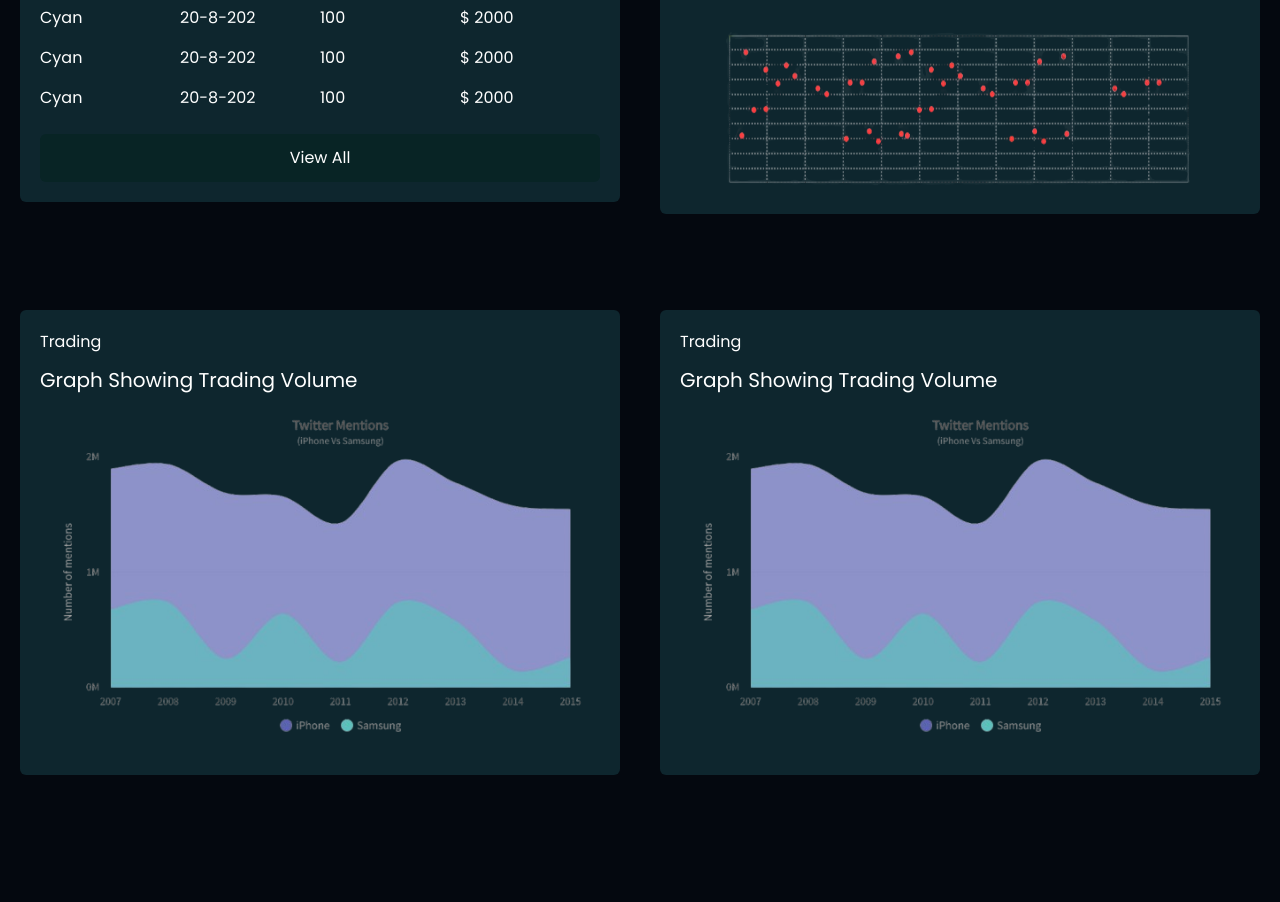
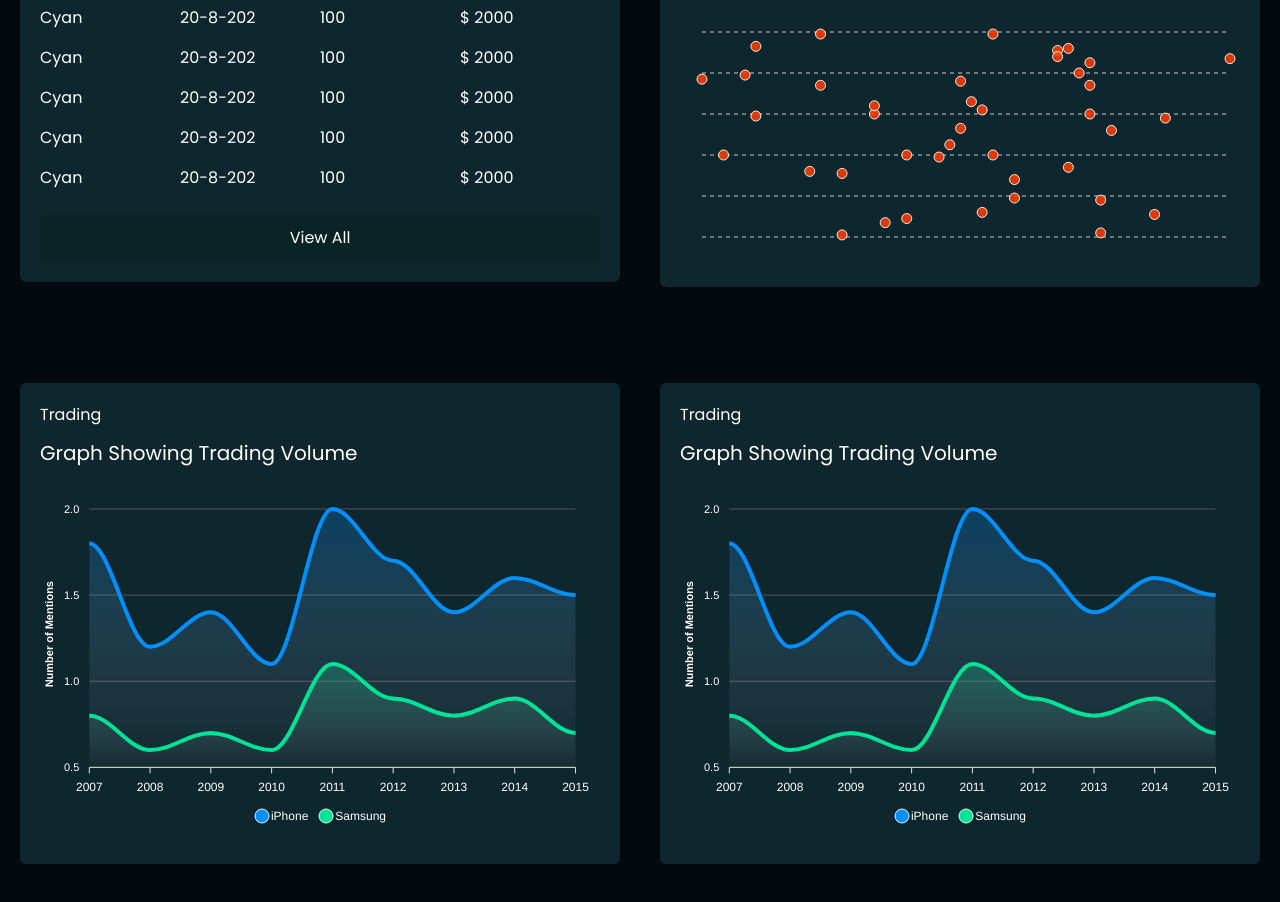
Before and after one commit to talha2224/Trading, a React (Vite) app: page /admin/home in a window 1280 px wide. Shown: the part 440-1342 px from the top of the page. Before the commit the page ends 1271 px from the top, so only its background shows below. Built offline with nearby package versions, Linux system fonts and the light colour scheme.

Commit message:
admin charts changes completed

```diff
--- a/src/components/ChartViews.jsx
+++ b/src/components/ChartViews.jsx
@@ -1,8 +1,90 @@
 import React from 'react'
 import DotGraph from '../assets/chart1.png'
 import Area1 from '../assets/area1.png'
+import Chart from "react-apexcharts";
+
+
+const options = {
+    chart: {
+        type: "scatter",
+        height: 350,
+        toolbar: {
+            show: false,
+        },
+        background: "transparent", // Matches your theme
+    },
+    xaxis: {
+        type: "numeric",
+        labels: { show: false }, // Removes X-axis labels
+        axisTicks: { show: false }, // Removes X-axis ticks
+        axisBorder: { show: false }, // Removes X-axis border
+    },
+    yaxis: {
+        labels: { show: false }, // Removes Y-axis labels
+        axisTicks: { show: false }, // Removes Y-axis ticks
+        axisBorder: { show: false }, // Removes Y-axis border
+    },
+    grid: {
+        borderColor: "#ccc",
+        strokeDashArray: 4,
+    },
+    markers: {
+        size: 5,
+        colors: ["#FF3D00"], // Red points
+    },
+};
+const series = [
+    {
+        name: "Volume",
+        data: Array.from({ length: 40 }, () => [
+            Math.floor(Math.random() * 50), // Random X-axis values
+            Math.floor(Math.random() * 100), // Random Y-axis values
+        ]),
+    },
+];
+
+const options2 = {
+    chart: {
+        type: "area",
+        height: 350,
+        background: "transparent",
+        toolbar: { show: false },
+    },
+    dataLabels: { enabled: false },
+    stroke: { curve: "smooth" },
+    xaxis: {
+        categories: [
+            2007, 2008, 2009, 2010, 2011, 2012, 2013, 2014, 2015
+        ],
+        labels: { style: { colors: "#fff" } },
+    },
+    yaxis: {
+        labels: { style: { colors: "#fff" } },
+        title: { text: "Number of Mentions", style: { color: "#fff" } },
+    },
+    grid: { borderColor: "#555" },
+    legend: { labels: { colors: "#fff" } },
+    fill: {
+        type: "gradient",
+        gradient: {
+            shadeIntensity: 1,
+            opacityFrom: 0.5,
+            opacityTo: 0.1,
+        },
+    },
+    tooltip: {
+        theme: "dark",
+    },
+};
+
+const series2 = [
+    { name: "iPhone", data: [1.8, 1.2, 1.4, 1.1, 2.0, 1.7, 1.4, 1.6, 1.5] },
+    { name: "Samsung", data: [0.8, 0.6, 0.7, 0.6, 1.1, 0.9, 0.8, 0.9, 0.7] },
+];
+
+
 const ChartViews = () => {
-    const arr = [1, 2, 3, 4]
+    const arr = [1, 2, 3, 4,5,6]
     return (
         <div className='mt-[2.5rem] w-[100%]'>
 
@@ -31,7 +113,7 @@ const ChartViews = () => {
                 <div className='flex-1 p-5 bg-[#0E262E] rounded-md w-[100%] mb-4'>
                     <h1>Trading</h1>
                     <h1 className='my-3 text-xl'>Graph Showing Trading Volume</h1>
-                    <img style={{"mixBlendMode":"lighten"}} src={DotGraph} alt="" className='h-[12rem] w-full bg-cover' />
+                    <Chart options={options} series={series} type="scatter" height={250} width="100%" />
                 </div>
             </div>
 
@@ -40,12 +122,13 @@ const ChartViews = () => {
                 <div className='flex-1 p-5 bg-[#0E262E] rounded-md w-[100%] mb-4'>
                     <h1>Trading</h1>
                     <h1 className='my-3 text-xl'>Graph Showing Trading Volume</h1>
-                    <img src={Area1} alt="" className='' />
+                    <Chart options={options2} series={series2} type="area" height={350} width="100%" />
+
                 </div>
                 <div className='flex-1 p-5 bg-[#0E262E] rounded-md w-[100%] mb-4'>
                     <h1>Trading</h1>
                     <h1 className='my-3 text-xl'>Graph Showing Trading Volume</h1>
-                    <img src={Area1} alt="" className='' />
+                    <Chart options={options2} series={series2} type="area" height={350} width="100%" />
                 </div>
             </div>
         </div>
```
